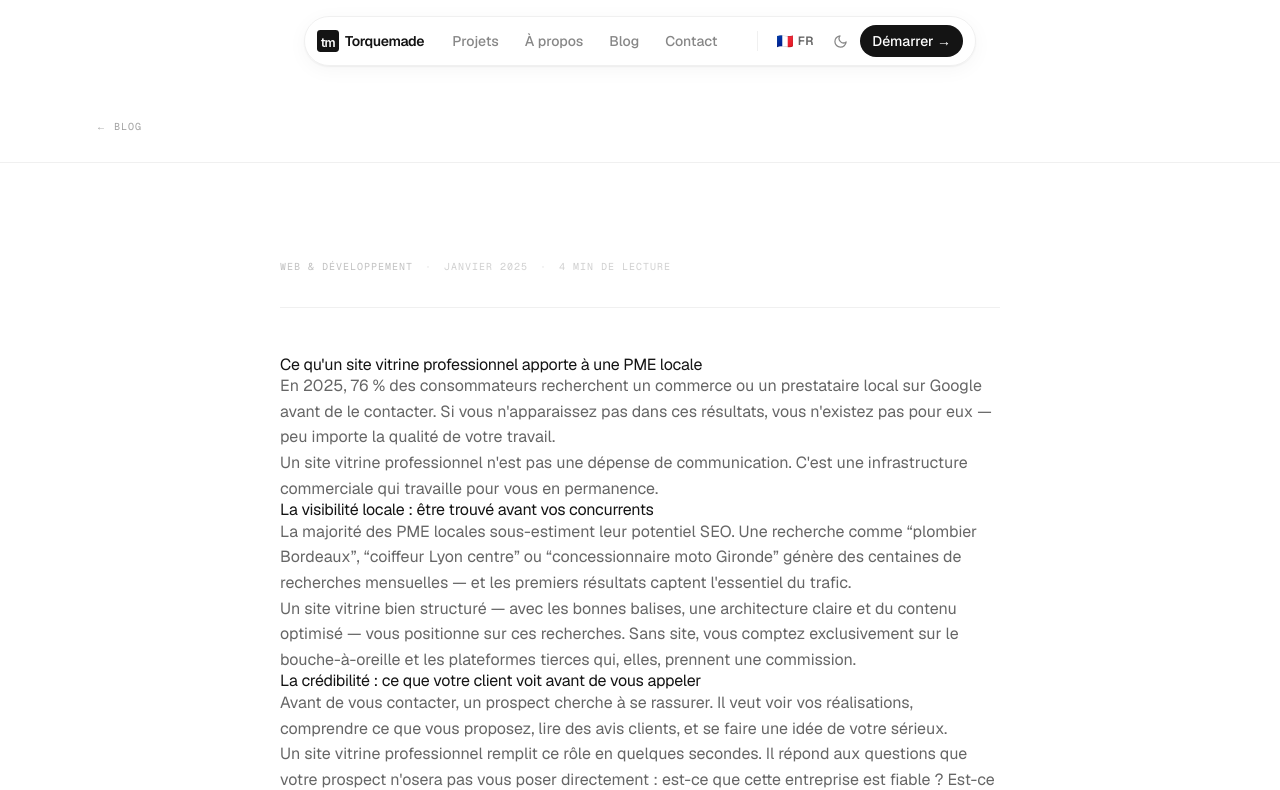
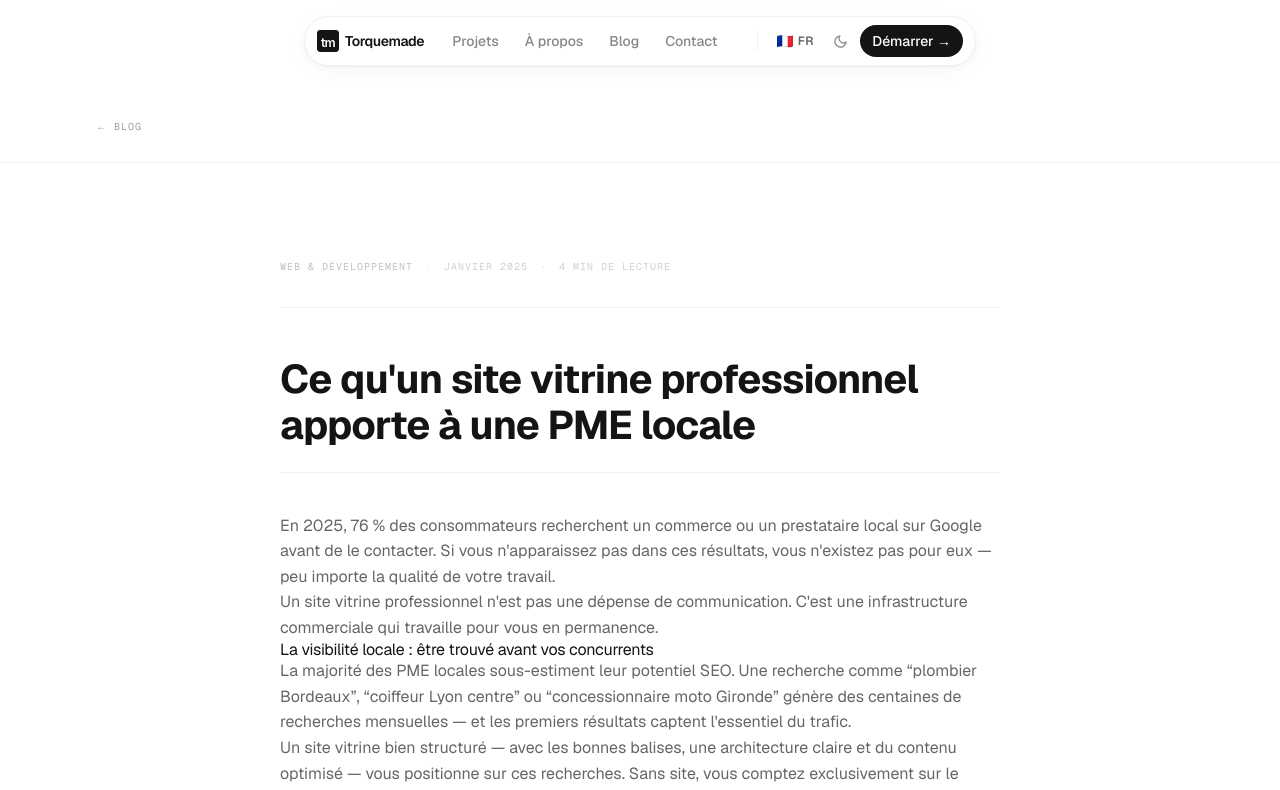
Before and after one commit to loanrmb/torquemade-v2, a Next.js app: page /blog/site-vitrine-professionnel-pme-locale in a window 1280 px wide. Shown: the top 790 px of the page. Built offline with nearby package versions, Linux system fonts and the light colour scheme.

Commit message:
Update _content.tsx

```diff
--- a/app/blog/(articles)/site-vitrine-professionnel-pme-locale/_content.tsx
+++ b/app/blog/(articles)/site-vitrine-professionnel-pme-locale/_content.tsx
@@ -70,7 +70,7 @@ function ArticleFR({ lang }: { lang: 'fr' | 'en' }) {
         <span className="opacity-30">4 min de lecture</span>
       </div>
 
-      <h1>Ce qu&apos;un site vitrine professionnel apporte à une PME locale</h1>
+      <h1 className="blog-article-title">Ce qu&apos;un site vitrine professionnel apporte à une PME locale</h1>
 
       <p>En 2025, 76 % des consommateurs recherchent un commerce ou un prestataire local sur Google avant de le contacter. Si vous n&apos;apparaissez pas dans ces résultats, vous n&apos;existez pas pour eux — peu importe la qualité de votre travail.</p>
 
@@ -139,7 +139,7 @@ function ArticleEN({ lang }: { lang: 'fr' | 'en' }) {
         <span className="opacity-30">4 min read</span>
       </div>
 
-      <h1>What a Professional Website Brings to a Local SME</h1>
+      <h1 className="blog-article-title">What a Professional Website Brings to a Local SME</h1>
 
       <p>In 2025, 76% of consumers search for a local business or service provider on Google before contacting them. If you don&apos;t appear in those results, you don&apos;t exist for them — regardless of the quality of your work.</p>
 
```
